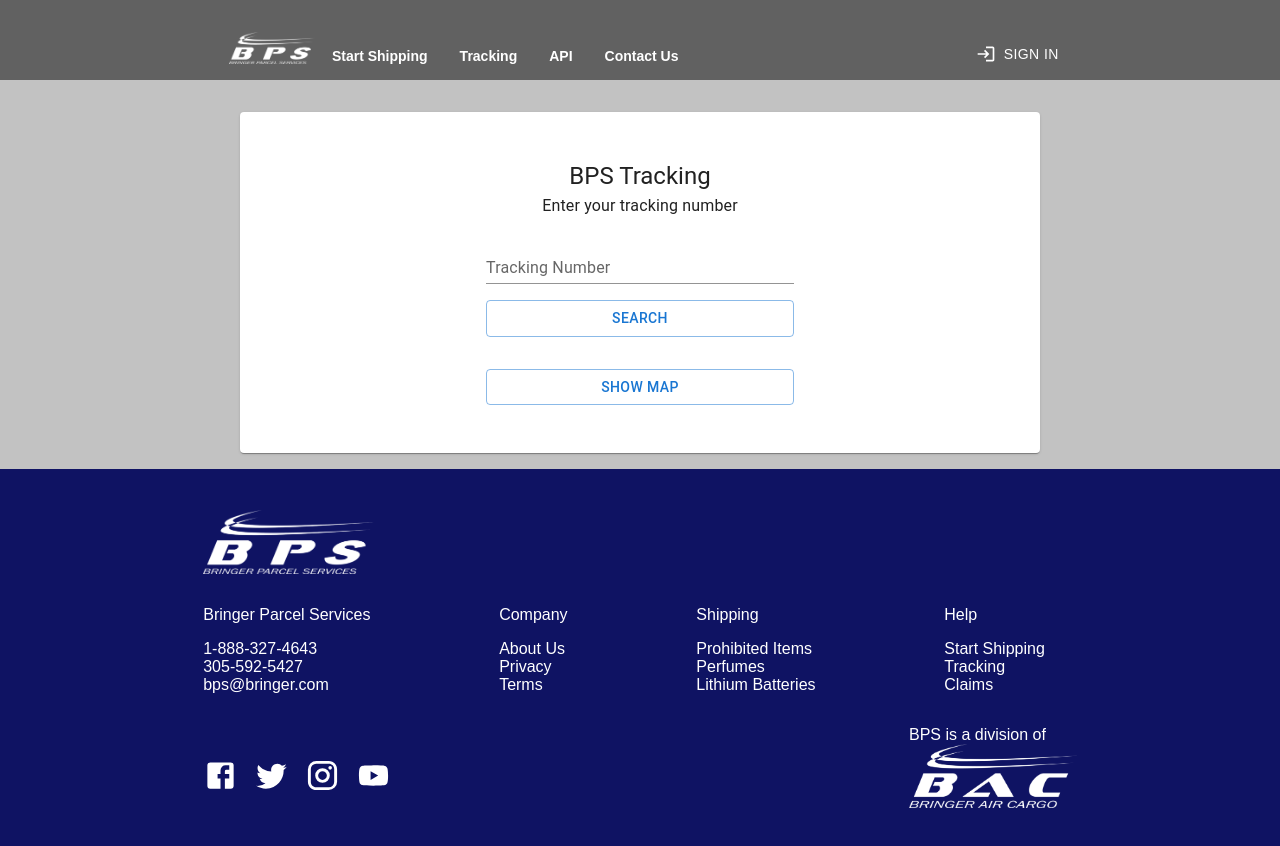
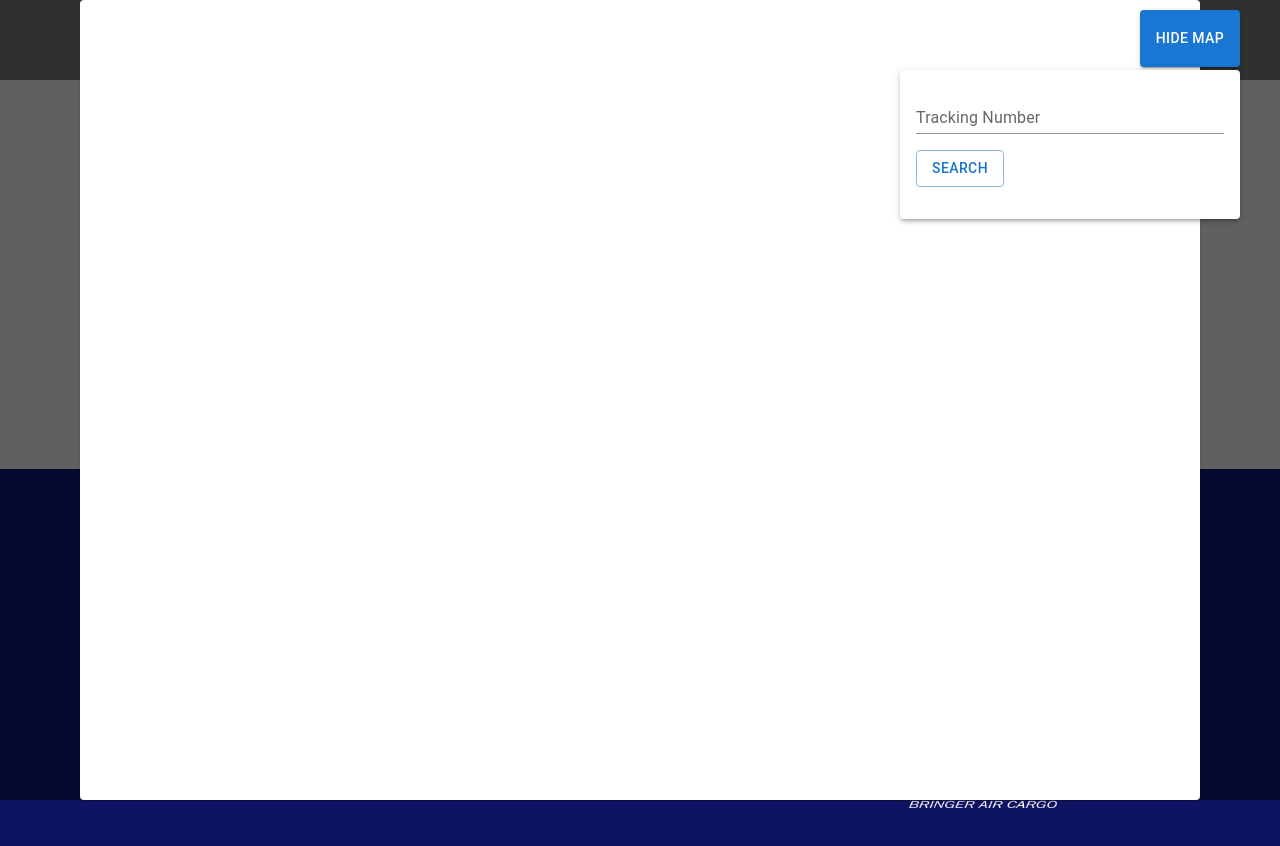
Before and after one commit to ArmandoMandyFernandez/bringer-air-cargo-client, a React (Create React App) app: page / in a window 1280 px wide. Both pictures are taken after a click on the button "SHOW MAP". Shown: the top 846 px of the page. Built offline with nearby package versions, Linux system fonts and the light colour scheme.

Commit message:
included show map modal

```diff
--- a/src/Components/TrackingCard/TrackingCard.jsx
+++ b/src/Components/TrackingCard/TrackingCard.jsx
@@ -4,14 +4,14 @@ import TextField from "@mui/material/TextField";
 import Button from "@mui/material/Button";
 import Typography from "@mui/material/Typography";
 import "./TrackingCard.scss";
-import { Grid, Paper } from "@mui/material";
+import { Grid, Paper, Modal, Card } from "@mui/material";
 
 function TrackingCard({ onStatusUpdate }) {
     const formRef = useRef();
     const [trackingNumber, setTrackingNumber] = useState("");
     const [trackingData, setTrackingData] = useState(null);
     const [formSubmitted, setFormSubmitted] = useState(false);
-
+    const [modalOpen, setModalOpen] = useState(false);
 
     // input handler
     const handleInputChange = (e) => {
@@ -41,26 +41,97 @@ function TrackingCard({ onStatusUpdate }) {
         setFormSubmitted(true);
     };
 
-    console.log(trackingData)
-    console.log(formSubmitted)
+    // Modal open Handler
+    const handleMapOpen = () => {
+        setModalOpen(true);
+    };
+
+    // Modal close handler
+    const handleMapClose = () => {
+        setModalOpen(false);
+    };
 
     return (
-        <Paper className="trackingCard" fullWidth={true} >
-            <Grid style={{margin: "1rem 0"}}centered>
+        <Paper className="trackingCard" fullWidth={true}>
+            <Modal
+                open={modalOpen}
+                onClose={handleMapClose}
+                className="trackingCard_modal"
+            >
+                <Card className="trackingCard_modal-card">
+                    <Button
+                        onClick={handleMapClose}
+                        size="medium"
+                        variant="contained"
+                        color="primary"
+                        margin="dense"
+                        sx={{
+                            position: "absolute",
+                            top: 10,
+                            right: 40,
+                            padding: "1rem",
+                            marginBottom: '1rem'
+                        }}
+                    >
+                        Hide Map
+                    </Button>
+                    <Card
+                        size="md"
+                        elevation={3}
+                        sx={{
+                            position: "absolute",
+                            top: 70,
+                            right: 40,
+                            padding: "1rem",
+                        }}
+                        classname="trackingCard_inside"
+                    >
+                        <form ref={formRef} onSubmit={handleFormSubmit}>
+                            <TextField
+                                type="text"
+                                name="tracking_id"
+                                id="tracking_id"
+                                label="Tracking Number"
+                                variant="standard"
+                                value={trackingNumber}
+                                onChange={handleInputChange}
+                                fullWidth
+                            />
+                            <Button
+                                variant="outlined"
+                                color="primary"
+                                type="submit"
+                                style={{ margin: "1rem 0" }}
+                            >
+                                Search
+                            </Button>
+                        </form>
+                    </Card>
+                </Card>
+            </Modal>
+            <Grid style={{ margin: "1rem 0" }} centered>
                 <Grid
-                xs
-                display="flex" flexDirection="column" justifyContent="center" alignItems="center"
-                style={{margin: "1rem 0"}}centered>
+                    xs
+                    display="flex"
+                    flexDirection="column"
+                    justifyContent="center"
+                    alignItems="center"
+                    style={{ margin: "1rem 0" }}
+                    centered
+                >
                     <Typography
-                    variant="h5" component="div"  margin="dense"
-                    centered>
+                        variant="h5"
+                        component="div"
+                        margin="dense"
+                        centered
+                    >
                         BPS Tracking
                     </Typography>
                     <Typography variant="subtitle1">
                         Enter your tracking number
                     </Typography>
                 </Grid>
-                <Grid  style={{margin: "1rem 0"}}fullWidth>
+                <Grid style={{ margin: "1rem 0" }} fullWidth>
                     <form ref={formRef} onSubmit={handleFormSubmit}>
                         <TextField
                             type="text"
@@ -77,14 +148,19 @@ function TrackingCard({ onStatusUpdate }) {
                             color="primary"
                             type="submit"
                             fullWidth
-                            style={{margin: "1rem 0"}}
+                            style={{ margin: "1rem 0" }}
                         >
                             Search
                         </Button>
                     </form>
                 </Grid>
-                <Grid style={{margin: "1rem 0"}}>
-                    <Button variant="outlined" color="primary" fullWidth>
+                <Grid style={{ margin: "1rem 0" }}>
+                    <Button
+                        onClick={handleMapOpen}
+                        variant="outlined"
+                        color="primary"
+                        fullWidth
+                    >
                         Show Map
                     </Button>
                 </Grid>
--- a/src/Components/TrackingCard/TrackingCard.scss
+++ b/src/Components/TrackingCard/TrackingCard.scss
@@ -1,4 +1,4 @@
-.trackingCard{
+.trackingCard {
     display: flex;
     flex-direction: column;
     justify-content: center;
@@ -8,54 +8,30 @@
     width: 80%;
     max-width: 50rem;
     border-radius: 8px;
-    z-index: 1999;
+    z-index: 1000;
     padding: 1rem;
     box-shadow: 0 10px 20px rgba(40, 78, 102, 0.15);
-    overflow: visible ;
-    // &_header{
-    //     margin: 1rem 0;
-    // }
+    overflow: visible;
 
-    // &_subheader{
-    //     margin: 1rem 0;
-    // }
+    &_modal {
+        z-index: 1001;
+        display: flex;
+        justify-content: center;
+        align-items: center;
 
-    // &_form{
-    //     display: flex;
-    //     flex-direction: column;
-    //     justify-content: center;
-    //     align-items: center;
-    //     width: 100%;
-    // }
-    // &_input{
-    //     border: none;
-    //     border-bottom: 1px solid;
-    //     width: 100%;
+        &-card {
+            display: flex;
+            justify-content: flex-end;
+            align-items: center;
+            width: 70rem;
+            height: 50rem;
+        }
+    }
 
-    // }
-
-    // &_button{
-    //     &-search{
-    //         margin: 1rem 0;
-    //         padding: .5rem 1rem;
-    //         border-radius: 8px;
-    //         border: solid rgb(194, 218, 250);
-    //         background-color: white;
-    //         color: blue;
-    //         font-weight: 800;
-    //         }
-
-    //     &-map{
-    //         width: 100%;
-    //         padding: .5rem 1rem;
-    //         border-radius: 8px;
-    //         border: solid rgb(194, 218, 250);
-    //         background-color: white;
-    //         color: blue;
-    //         font-weight: 800;
-    //     }
-
-    // }
-
+    &_inside{
+        height: 2rem;
+        max-width: 15rem;
+        padding: 1rem;
 
 }
+}
--- a/src/Components/TrackingStatus/TrackingStatus.jsx
+++ b/src/Components/TrackingStatus/TrackingStatus.jsx
@@ -86,8 +86,6 @@ function TrackingStatus({ status }) {
             "_blank"
         );
     }
-
-    console.log(showButton)
 
     return (
         <Paper
--- a/src/Components/TrackingStatus/TrackingStatus.scss
+++ b/src/Components/TrackingStatus/TrackingStatus.scss
@@ -8,7 +8,7 @@
     width: 80%;
     max-width: 50rem;
     border-radius: 8px;
-    z-index: 1999;
+    z-index: 1000;
     padding: 1rem;
     box-shadow: 0 10px 20px rgba(40, 78, 102, 0.15);
     overflow: visible ;
--- a/src/Pages/Tracking/Tracking.scss
+++ b/src/Pages/Tracking/Tracking.scss
@@ -4,7 +4,7 @@
     justify-content: center;
     align-items: center;
     background-color: rgba(0,0,0,.24);
-    z-index: 1000;
+    // z-index: 1000;
     padding: 1rem;
     padding-top: 7rem;
 }
```
